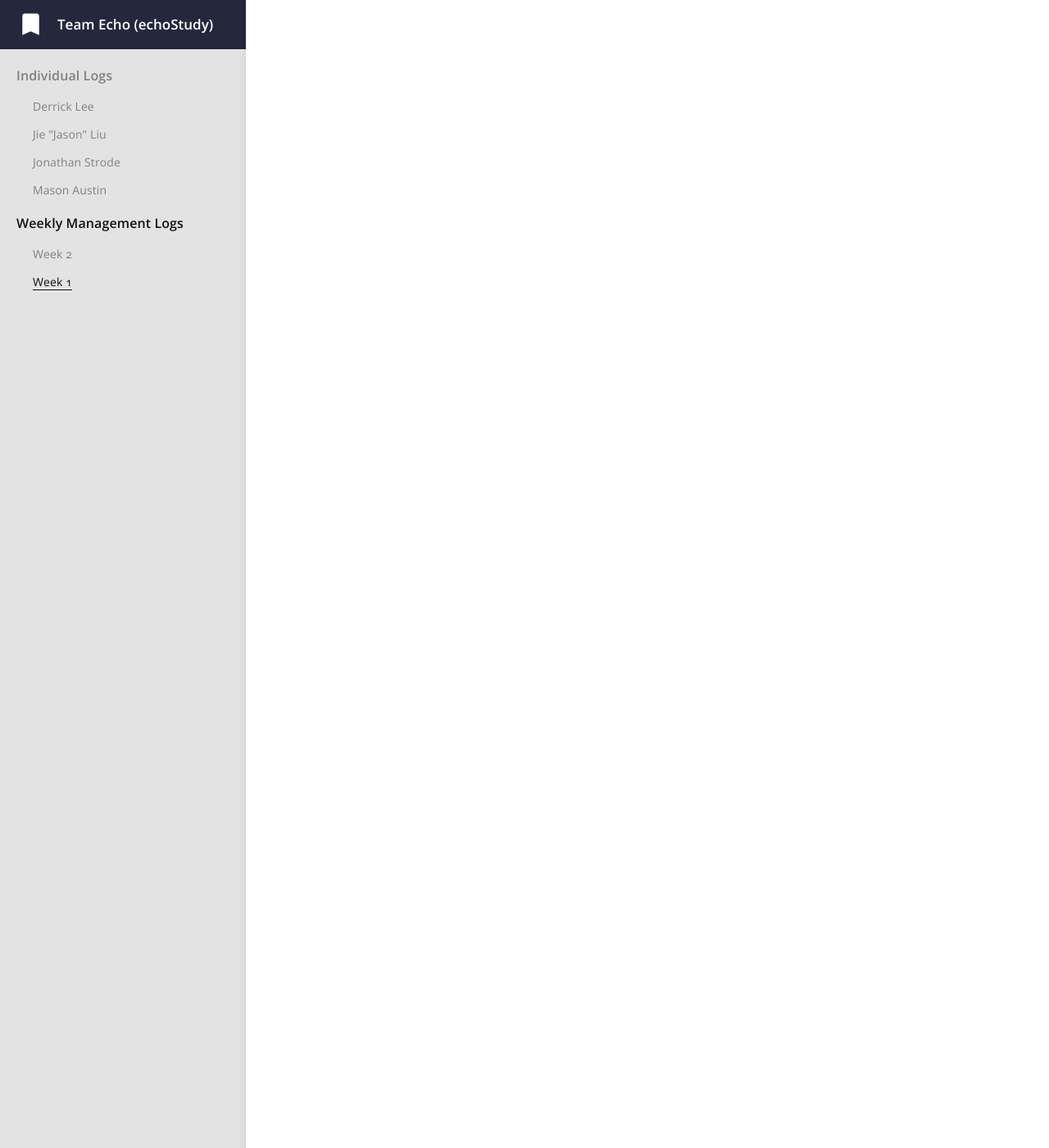
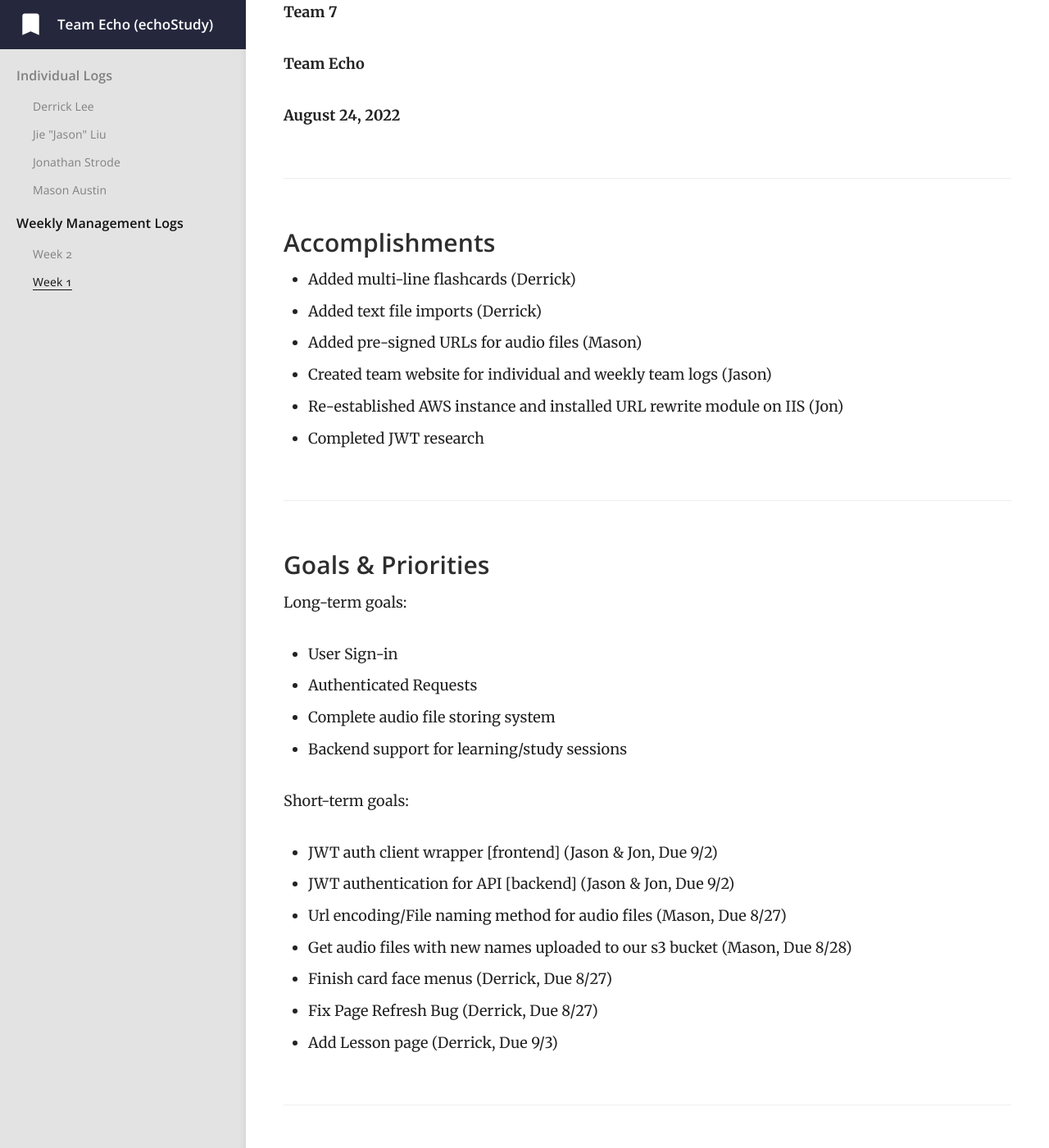
Before and after one commit to jiejasonliu/team-echo-site, a Jekyll site: the page built from _docs/weekly-management-logs/week-1.md, in a window 1280 px wide and 1400 px high, scrolled down 270 px. Shown: the whole window at 82% size. Built offline with Jekyll 4.4.1, drawn with Linux system fonts in a browser that asks for light colours; some of the changed text lies outside the part shown.

Commit message:
added week1 team docs

```diff
--- a/_docs/weekly-management-logs/week-1.md
+++ b/_docs/weekly-management-logs/week-1.md
@@ -4,4 +4,42 @@ category: Weekly Management Logs
 order: 1
 ---
 
-something our team did for week 1
+# CS4500 Weekly Management Report
+
+**Team 7**
+
+**Team Echo**
+
+**August 24, 2022**
+
+### Accomplishments
+
+- Added multi-line flashcards (Derrick)
+- Added text file imports (Derrick)
+- Added pre-signed URLs for audio files (Mason)
+- Created team website for individual and weekly team logs (Jason)
+- Re-established AWS instance and installed URL rewrite module on IIS (Jon)
+- Completed JWT research
+
+### Goals & Priorities
+
+Long-term goals:
+
+- User Sign-in
+- Authenticated Requests
+- Complete audio file storing system
+- Backend support for learning/study sessions
+
+Short-term goals:
+
+- JWT auth client wrapper [frontend] (Jason & Jon, Due 9/2)
+- JWT authentication for API [backend] (Jason & Jon, Due 9/2)
+- Url encoding/File naming method for audio files (Mason, Due 8/27)
+- Get audio files with new names uploaded to our s3 bucket (Mason, Due 8/28)
+- Finish card face menus (Derrick, Due 8/27)
+- Fix Page Refresh Bug (Derrick, Due 8/27)
+- Add Lesson page (Derrick, Due 9/3)
+
+### Needs
+
+None.
```
